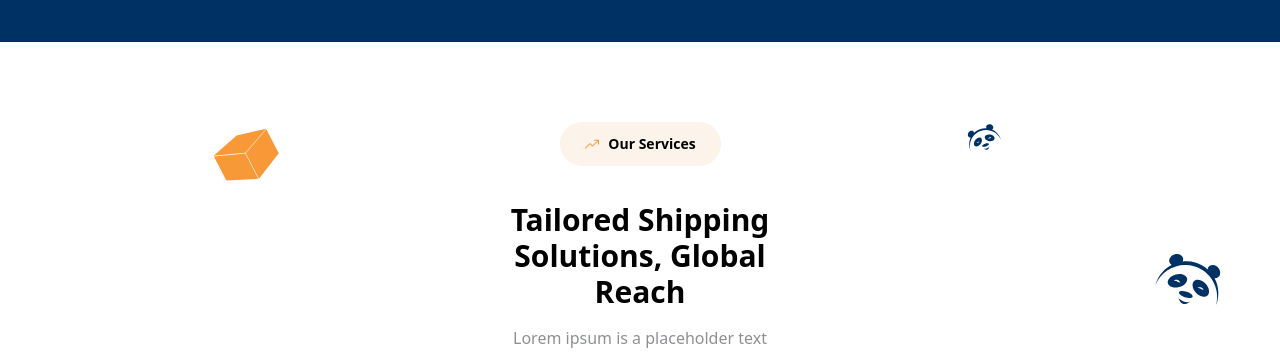
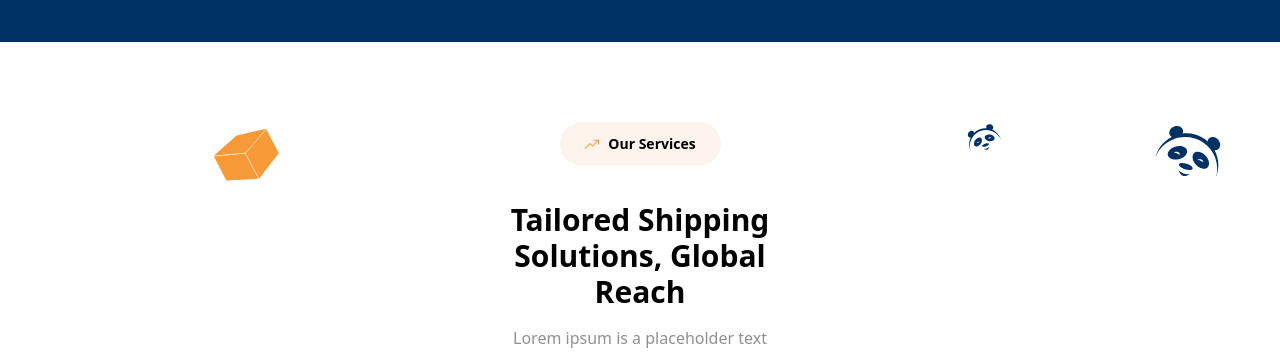
Before and after one commit to nithinraj1999/Panda-Delivery---Machine-Task, a React (Vite) app: page / in a window 1280 px wide. Shown: the part 954-1308 px from the top of the page. Built offline with nearby package versions, Linux system fonts and the light colour scheme.

Commit message:
changed icon position

```diff
--- a/src/components/sections/ServicesSection.tsx
+++ b/src/components/sections/ServicesSection.tsx
@@ -42,7 +42,7 @@ const ServicesSection = () => {
                             </svg>
                         </div>
                         <div className="absolute left-[1151.5px]  ">
-                            <svg className="mt-[127.99px]" width="76" height="64" viewBox="0 0 76 64" fill="none" xmlns="http://www.w3.org/2000/svg">
+                            <svg className="top-[127.99px]" width="76" height="64" viewBox="0 0 76 64" fill="none" xmlns="http://www.w3.org/2000/svg">
                                 <path d="M32.9434 47.2611C36.7125 48.4522 40.1593 48.1796 40.6421 46.652C41.1248 45.1245 38.4607 42.9206 34.6916 41.7294C30.9225 40.5383 27.4757 40.8109 26.993 42.3385C26.5102 43.866 29.1743 46.0699 32.9434 47.2611Z" fill="#003164" />
                                 <path d="M26.1624 48.015C26.1624 48.015 32.6219 54.3443 38.4875 51.3766C33.5995 54.4215 30.1533 56.5483 26.1624 48.015Z" fill="#003164" />
                                 <path d="M35.0117 28.1723C34.0636 24.6712 29.0165 22.9941 23.7362 24.4229C18.456 25.8518 14.9451 29.8486 15.8918 33.3467C16.8377 36.8471 21.887 38.5249 27.1672 37.0961C32.4475 35.6672 35.9584 31.6705 35.0117 28.1723ZM21.8664 30.4618C21.8664 30.4618 25.9983 28.0906 28.1817 32.4576C26.1797 32.612 25.6771 30.879 21.8664 30.4618Z" fill="#003164" />
```
